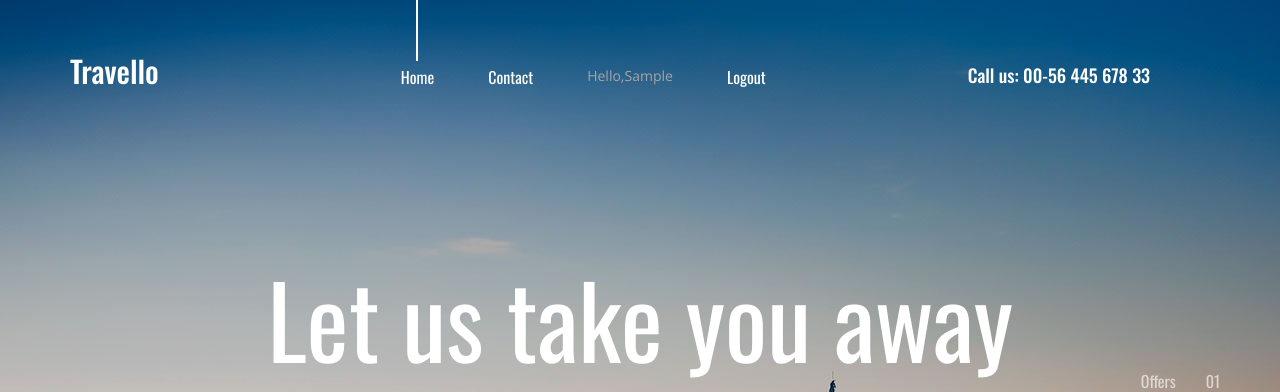
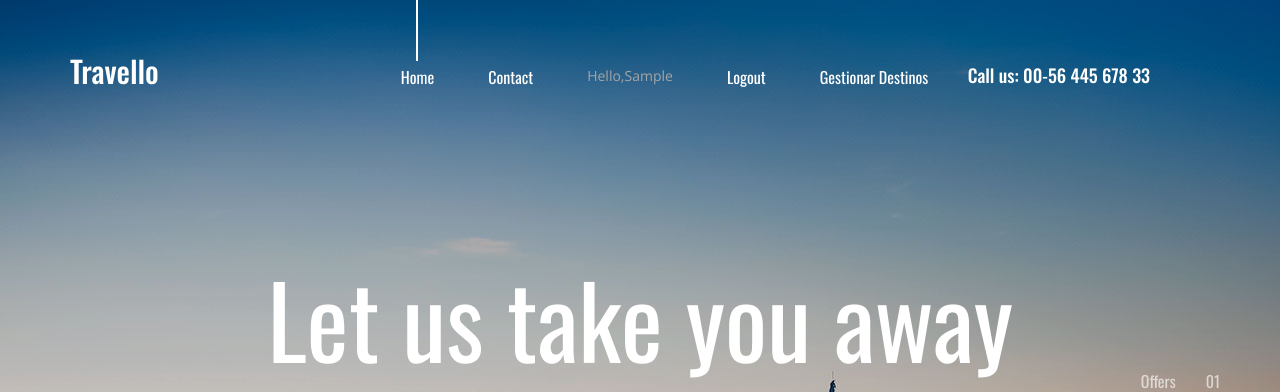
Before and after one commit to wilsonjosue/DjangoDestinosTuristicos, a Django app: page / in a window 1280 px wide. Shown: the top 392 px of the page. Run offline with Django 5.2, Linux system fonts and the light colour scheme; a user stored in the database is signed in; tables that the repository leaves empty hold one stand-in row (values such as "Sample post"); grey boxes marked "Sample" are stand-in pictures; some libraries are stand-ins or nearby versions.

Commit message:
Se añade un enlace en index.html para que el usuario pueda acceder a estas vistas .La implementacion se realizo en templates/index.html

```diff
--- a/templates/index.html
+++ b/templates/index.html
@@ -40,7 +40,9 @@
 									<li><a href="accounts/register">Register</a></li>
 									<li><a href="accounts/login">Login</a></li>
 									{% endif %}
-
+									{% if user.is_authenticated %}
+									<li><a href="{% url 'listarDestinos' %}">Gestionar Destinos</a></li>
+									{% endif %}
 								</ul>
 							</nav>
 							<div class="header_phone ml-auto">Call us: 00-56 445 678 33</div>
```
